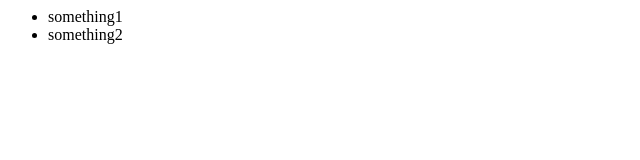
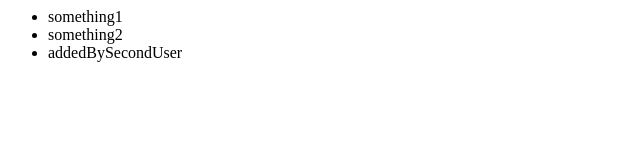
Before and after one commit to Omsai92/newGitTest, a plain HTML site: page index.html in a window 1280 px wide. Shown: the whole page, without its empty margins (0-640 px from the left). Drawn offline with Linux system fonts and the light colour scheme.

Commit message:
made changes

```diff
--- a/index.html
+++ b/index.html
@@ -7,6 +7,7 @@
 	<ul>
 		<li>something1</li>
 		<li>something2</li>
+		<li>addedBySecondUser</li>
 	</ul>
 </div>
 </body>
```
Also changed, not shown: index2.html (added, +8 -0 lines).
